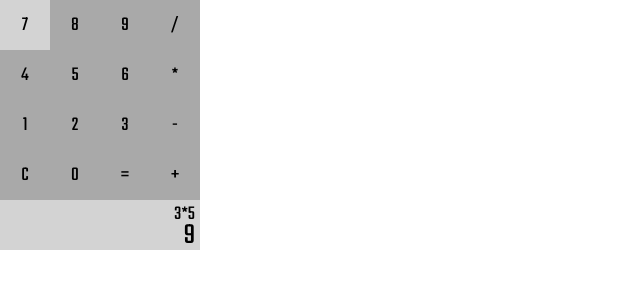
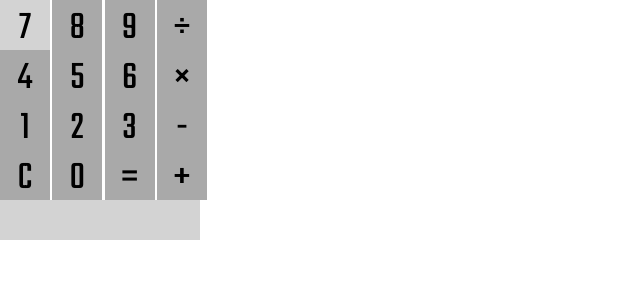
Before and after one commit to JFoline/calculator, a plain HTML site: page index.html in a window 1280 px wide. Shown: the whole page, without its empty margins (0-640 px from the left). Drawn offline with Linux system fonts and the light colour scheme.

Commit message:
split branch to save advanced functions and dispaly for later

```diff
--- a/app.js
+++ b/app.js
@@ -1,12 +1,41 @@
-let input = document.getElementById("input");
-let output = document.getElementById("output");
+let input = document.getElementById('input');
+let output = document.getElementById('output');
+let runMemory = '';
+let digit = '0';
+let displayValue = '';
 
 var add = (x,y) => {return(x + y)}
 var divide = (x,y) => {return(x - y)}
 var multiply = (x,y) => {return(x * y)}
 var divide = (x,y) => {return(x / y)}
 var operate = (operator, x, y) => { return operator(x ,y)}
-let x ='5';
-let y ='9';
-output.innerHTML = y;
-console.log(multiply(x,y));
+let x =5;
+let y =-9;
+
+
+
+var clearAll = () =>
+  {
+    input.innerHTML = '';
+  }
+
+var typeDig = (digit) =>
+  {
+    input.innerHTML += digit;
+  }
+
+var funcSelect = (symbol) =>
+  {
+    switch (symbol) {
+      case '+':
+
+        break;
+      default:
+
+    }
+  }
+
+var operateTest = () =>
+  {
+
+  }
--- a/index.html
+++ b/index.html
@@ -7,14 +7,27 @@
 </head>
 <body>
   <div id="keys">
-  <button>7</button><button>8</button><button>9</button><button>/</button>
-  <button>4</button><button>5</button><button>6</button><button>*</button>
-  <button>1</button><button>2</button><button>3</button><button>-</button>
-  <button>C</button><button>0</button><button>=</button><button>+</button>
+  <button onClick="typeDig('7')">7</button>
+  <button onClick="typeDig('8')">8</button>
+  <button onClick="typeDig('9')">9</button>
+  <button onClick="funcSelect('÷')">÷</button>
+  <button onClick="typeDig('4')">4</button>
+  <button onClick="typeDig('5')">5</button>
+  <button onClick="typeDig('6')">6</button>
+  <button onClick="funcSelect('×')">×</button>
+  <button onClick="typeDig('1')">1</button>
+  <button onClick="typeDig('2')">2</button>
+  <button onClick="typeDig('3')">3</button>
+  <button onClick="funcSelect('-')">-</button>
+  <button onClick="clearAll()">C</button>
+  <button onClick="typeDig('0')">0</button>
+  <button onClick="operateTest()">=</button>
+  <button onClick="funcSelect('+')">+</button>
   </div>
-  <div id="display">
-    <span id="input">3*5</span></br>
+  <div class="display">
     <span id="output"></span>
+
+    <span id="input"></span>
   </div>
 </body>
 <script src="app.js" charset="utf-8"></script>
--- a/style.css
+++ b/style.css
@@ -7,30 +7,38 @@
 	font-family: 'Teko', cursive;
 }
 #keys{
-  width:200px;
-
+  width:212px;
 }
 button{
   width:50px;
   height:50px;
-	font-size: 20px;
+	font-size: 40px;
 	border:0px;
 	background-color: darkgray;
 }
 button:hover{
 	background-color: lightgray;
 }
-#display{
+.display{
 	width:200px;
-	height: 50px;
-	line-height: 20px;
+	min-height: 40px;
+	line-height: 30px;
+	font-size: 30px;
 	padding: 5px;
 	background-color: lightgray;
 	text-align: right;
 }
 #input{
-	font-size: 20px;
+
+	height: 20px;
+
+
+
+
+	text-align: right;
 }
 #output{
-	font-size: 30px;
+	height: 30px;
+
+
 }
```
